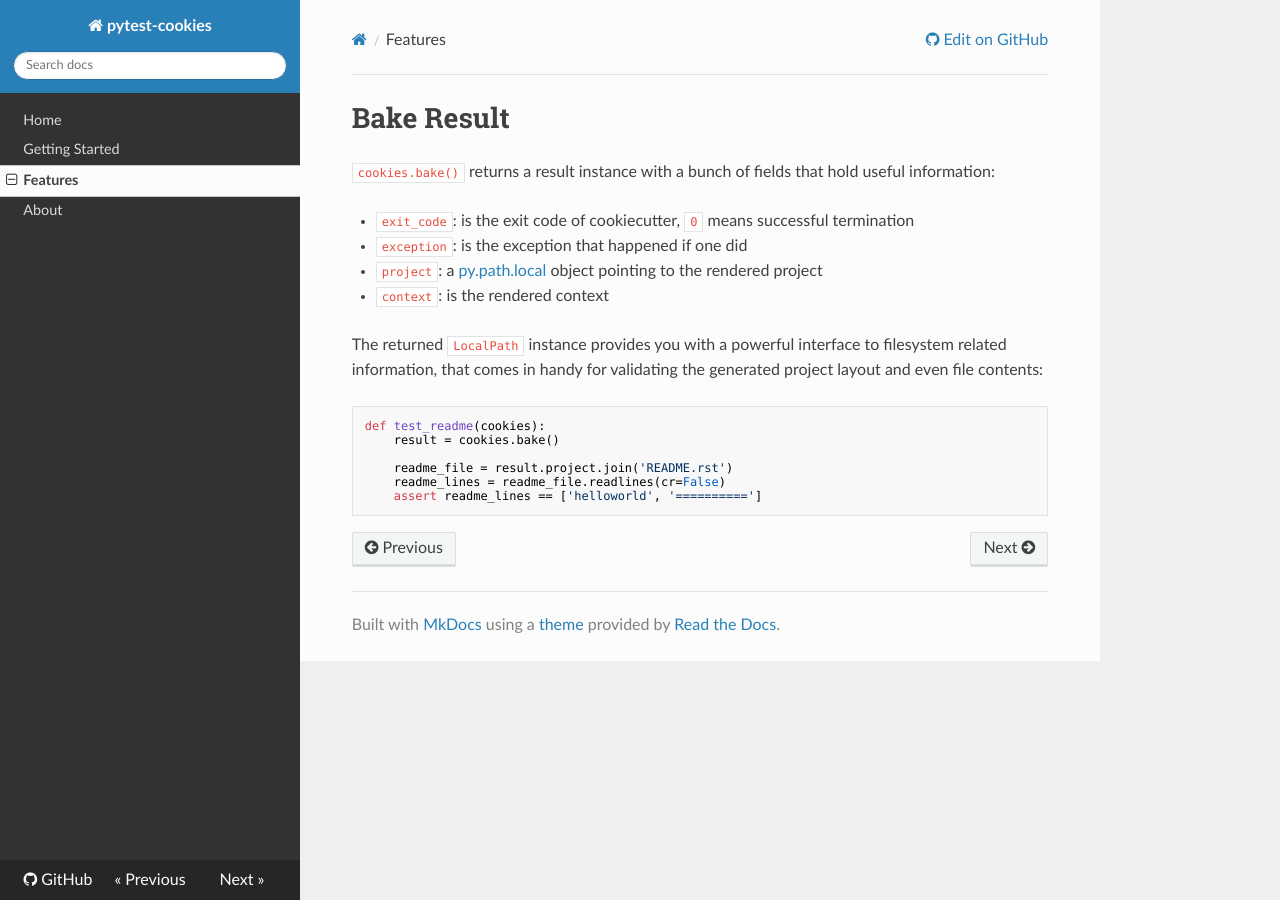
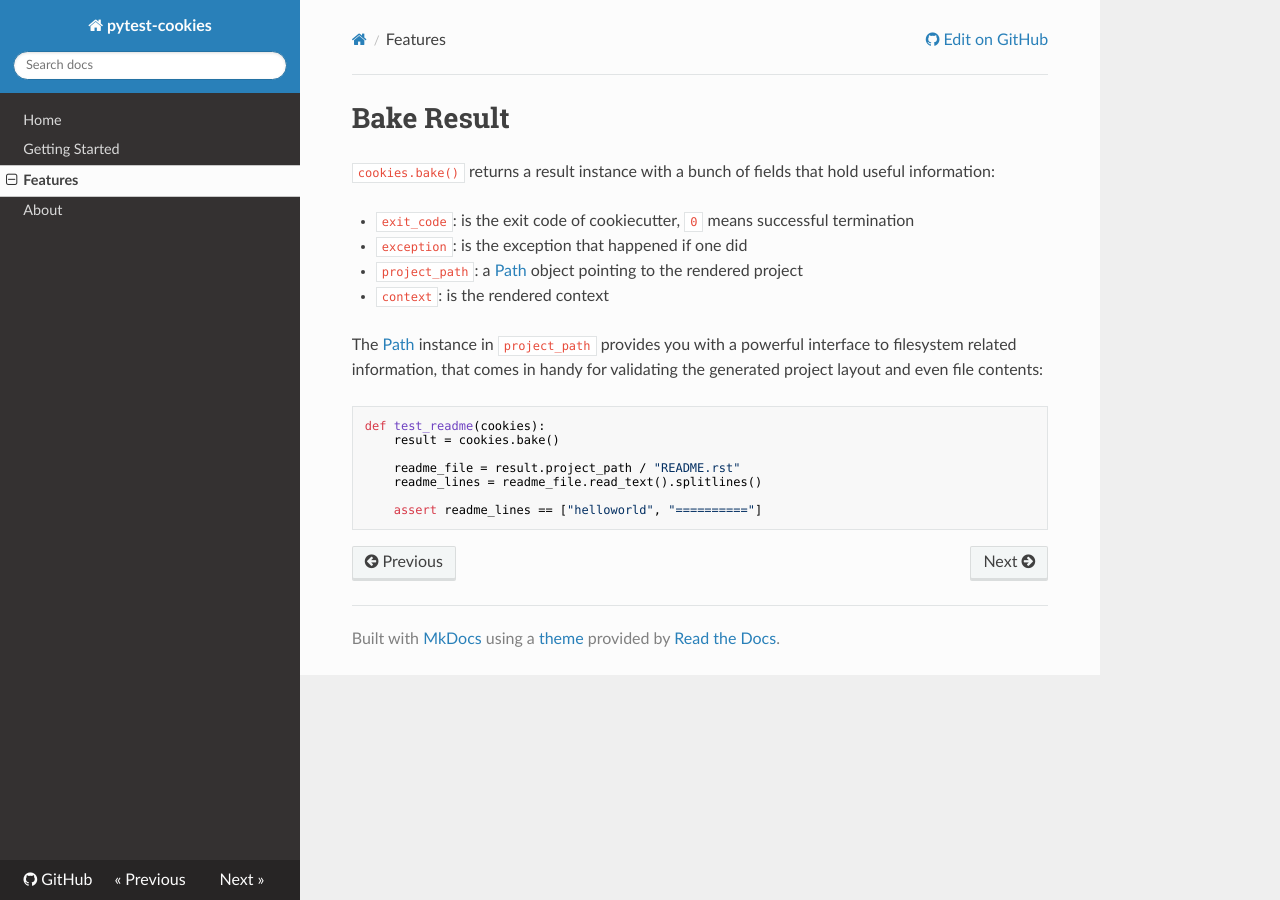
Before and after one commit to hackebrot/pytest-cookies, an MkDocs documentation site: the page built from docs/features.md, in a window 1280 px wide. Built offline with MkDocs 1.6.1, drawn with Linux system fonts in a browser that asks for light colours; nearby versions of some CDN libraries; old or Windows-style settings are respelled for this version of MkDocs.

Commit message:
Update Bake Result feature docs

````diff
--- a/docs/features.md
+++ b/docs/features.md
@@ -5,20 +5,21 @@ hold useful information:
 
 * ``exit_code``: is the exit code of cookiecutter, ``0`` means successful termination
 * ``exception``: is the exception that happened if one did
-* ``project``: a [py.path.local] object pointing to the rendered project
+* ``project_path``: a [Path] object pointing to the rendered project
 * ``context``: is the rendered context
 
-The returned ``LocalPath`` instance provides you with a powerful interface
-to filesystem related information, that comes in handy for validating the generated
+The [Path] instance in `project_path` provides you with a powerful interface to
+filesystem related information, that comes in handy for validating the generated
 project layout and even file contents:
 
 ```python
 def test_readme(cookies):
     result = cookies.bake()
 
-    readme_file = result.project.join('README.rst')
-    readme_lines = readme_file.readlines(cr=False)
-    assert readme_lines == ['helloworld', '==========']
+    readme_file = result.project_path / "README.rst"
+    readme_lines = readme_file.read_text().splitlines()
+
+    assert readme_lines == ["helloworld", "=========="]
 ```
 
-[py.path.local]: https://py.readthedocs.io/en/latest/path.html#py._path.local.LocalPath
+[path]: https://docs.python.org/3/library/pathlib.html#pathlib.Path
````
